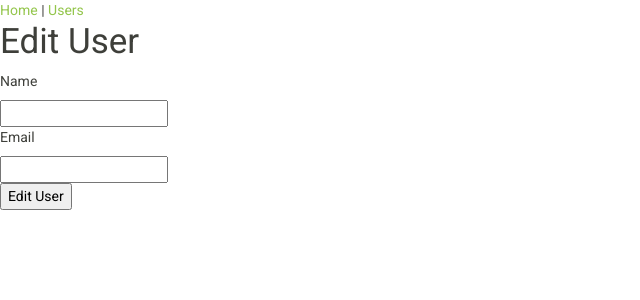
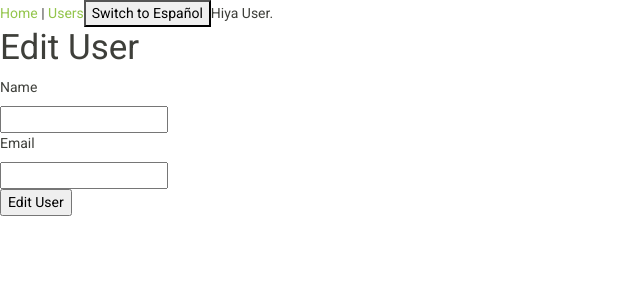
Before and after one commit to bforbis/athena-watertown, a React (Create React App) app: page /user/1 in a window 1280 px wide. Shown: the top 300 px of the page, without its empty margins (0-640 px from the left). Built offline with nearby package versions, Linux system fonts and the light colour scheme; no server answers.

Commit message:
Add context provider for internationalization

```diff
--- a/src/App.tsx
+++ b/src/App.tsx
@@ -5,9 +5,14 @@ import Users from './Users';
 import ManageUser from './ManageUser';
 import { Route } from 'react-router-dom';
 import { User, getUsers, deleteUser, addUser, editUser } from './api/users';
+import {
+  InternationalizationContext,
+  Language
+} from './InternationalizationContext';
 
 function App(): JSX.Element {
   const [users, setUsers] = useState<User[]>([]);
+  const [language, setLanguage] = useState<Language>('English');
 
   useEffect(() => {
     getUsers().then(_users => setUsers(_users));
@@ -33,7 +38,7 @@ function App(): JSX.Element {
   }
 
   return (
-    <>
+    <InternationalizationContext.Provider value={{ language, setLanguage }}>
       <Nav />
       <Route path="/" component={Home} exact />
       <Route
@@ -50,7 +55,7 @@ function App(): JSX.Element {
           />
         )}
       />
-    </>
+    </InternationalizationContext.Provider>
   );
 }
 
--- /dev/null
+++ b/src/InternationalizationContext.tsx
@@ -0,0 +1,10 @@
+import React from 'react';
+
+export type Language = 'English' | 'Español';
+export const InternationalizationContext = React.createContext<{
+  language: Language;
+  setLanguage: (l: Language) => void;
+}>({
+  language: 'English',
+  setLanguage: () => {}
+});
--- a/src/Nav.tsx
+++ b/src/Nav.tsx
@@ -1,12 +1,18 @@
-import * as React from 'react';
+import React, { useContext } from 'react';
 import { NavLink } from 'react-router-dom';
+import {
+  InternationalizationContext,
+  Language
+} from './InternationalizationContext';
 
 const Nav: React.FunctionComponent = () => {
   const activeStyle: React.CSSProperties = {
     color: '#614476',
     fontWeight: 'bold'
   };
-
+  const { language, setLanguage } = useContext(InternationalizationContext);
+  const oppositeLanguage: Language =
+    language === 'English' ? 'Español' : 'English';
   return (
     <nav>
       <NavLink activeStyle={activeStyle} to="/" exact>
@@ -16,6 +22,10 @@ const Nav: React.FunctionComponent = () => {
       <NavLink activeStyle={activeStyle} to="/users">
         Users
       </NavLink>
+      <button onClick={() => setLanguage(oppositeLanguage)}>
+        Switch to {oppositeLanguage}
+      </button>
+      {language === 'English' ? 'Hiya User.' : 'Hola Amigo!'}
     </nav>
   );
 };
```
